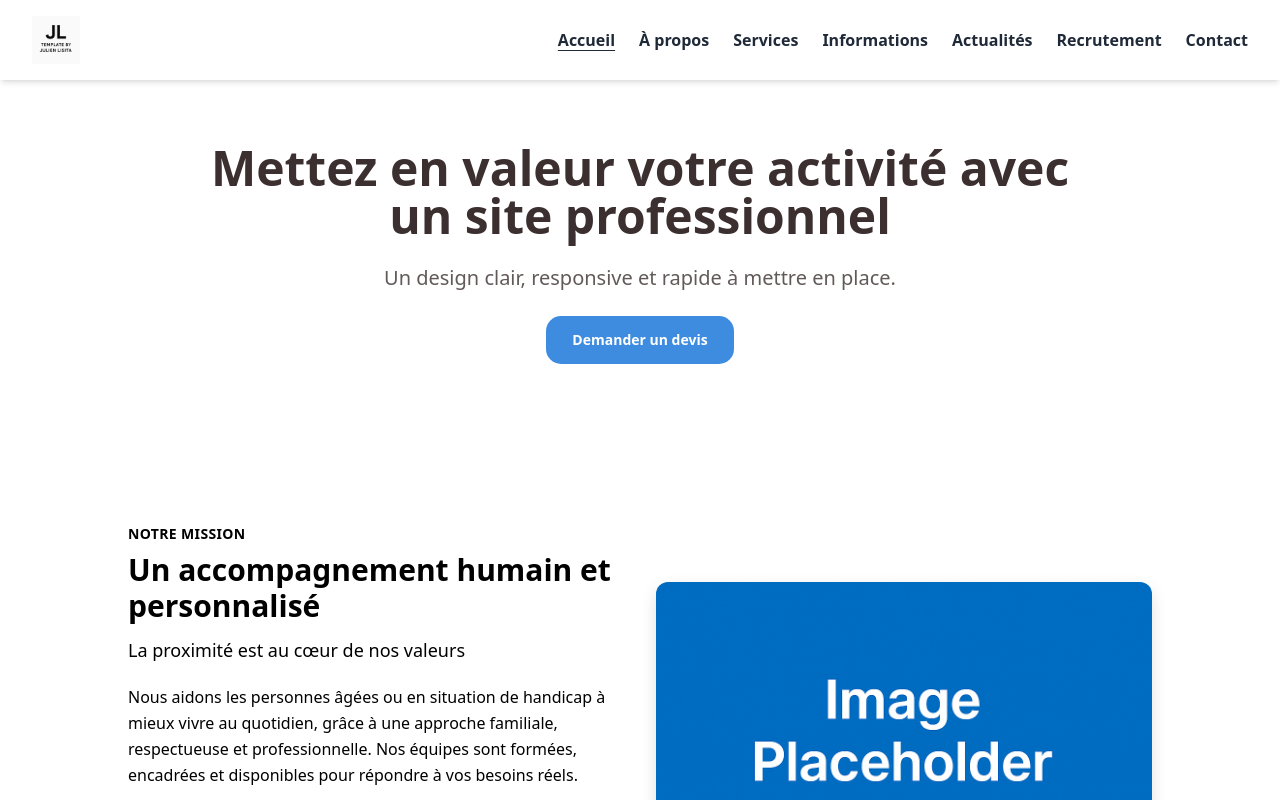
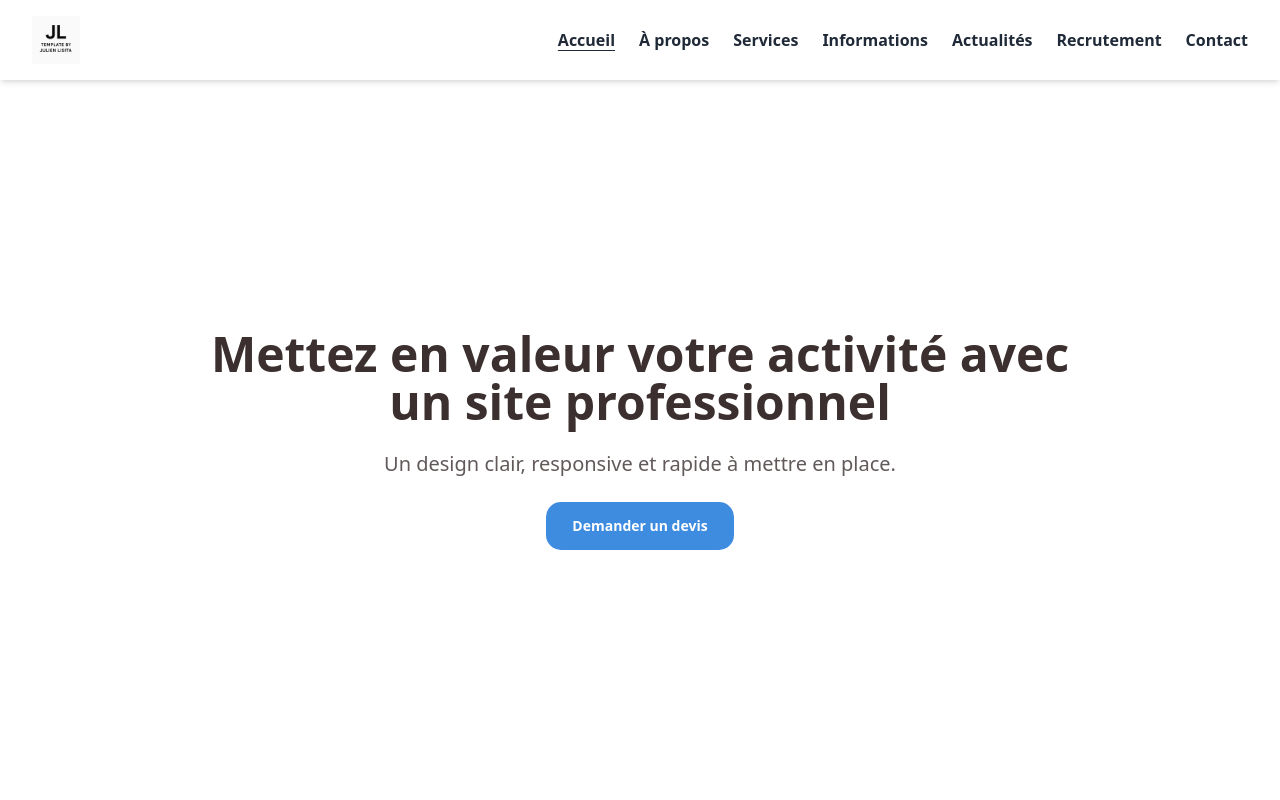
Before and after one commit to julienlisita/nextjs-ts-tailwind-template, a Next.js app: page / in a window 1280 px wide. Shown: the top 800 px of the page. Built offline with nearby package versions, Linux system fonts and the light colour scheme.

Commit message:
feat(hero): center content and set full height minus header size

```diff
--- a/src/app/globals.css
+++ b/src/app/globals.css
@@ -12,6 +12,22 @@
   :root {
     --background: #ededed;
     --foreground: #0a0a0a;
+  }
+}
+
+:root {
+  --header-height: 56px; /* h-14 */
+}
+
+@media (min-width: 640px) {
+  :root {
+    --header-height: 64px; /* sm:h-16 */
+  }
+}
+
+@media (min-width: 1024px) {
+  :root {
+    --header-height: 80px; /* lg:h-20 */
   }
 }
 
--- a/src/components/section/Hero.tsx
+++ b/src/components/section/Hero.tsx
@@ -7,7 +7,10 @@ import PageTitle from '@/components/ui/PageTitle';
 
 export default function Hero() {
   return (
-    <section className="w-full text-[#3B2F2F] py-16 px-4 text-center">
+    <section
+      className="w-full  flex flex-col justify-center  text-[#3B2F2F] px-4 text-center"
+      style={{ minHeight: 'calc(100vh - var(--header-height))' }}
+    >
       <div className="max-w-4xl mx-auto space-y-6">
         <PageTitle> Mettez en valeur votre activité avec un site professionnel</PageTitle>
         <p className="text-lg sm:text-xl text-[#3B2F2F]/80">
```
